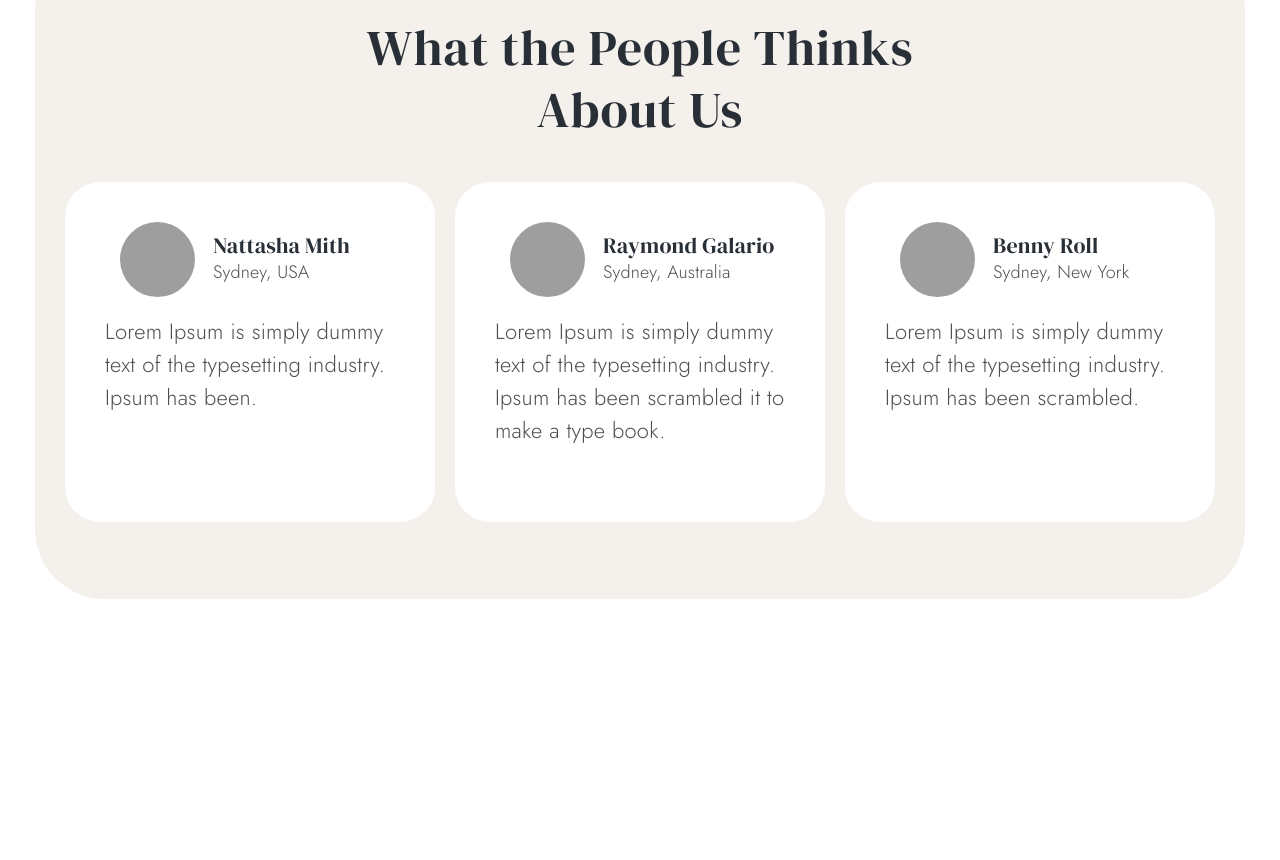
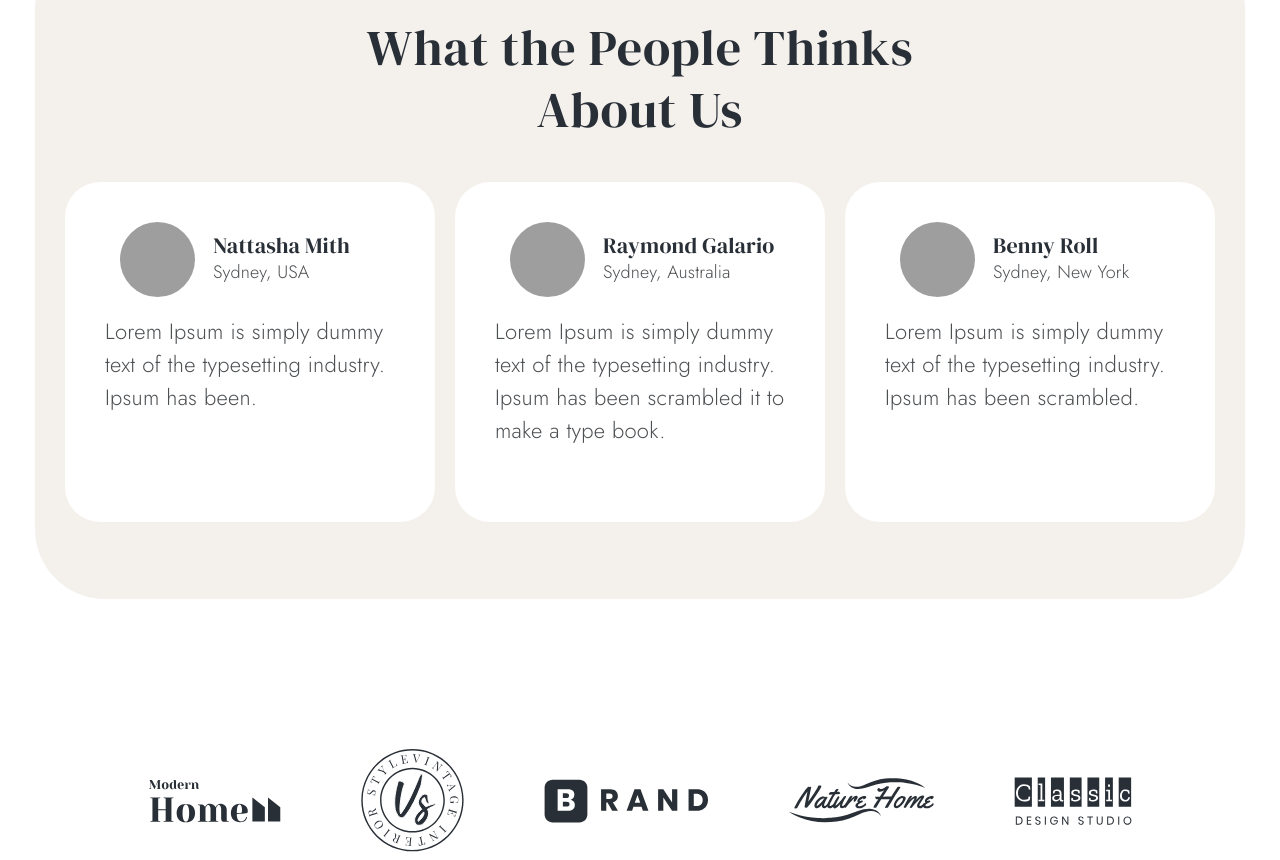
Before and after one commit to EkaterinaPushkova/interno_page, a plain HTML site: page index.html in a window 1280 px wide. Shown: the part 2289-3149 px from the top of the page. Before the commit the page ends 3046 px from the top, so only its background shows below. Drawn offline with Linux system fonts and the light colour scheme; grey boxes are pictures that could not be loaded.

Commit message:
feat: add clients logo

```diff
--- /dev/null
+++ b/css/clients_logo.css
@@ -0,0 +1,34 @@
+.clients_logo_container {
+    display: flex;
+    flex-direction: row;
+    justify-content: center;
+    align-items: center;
+    max-width: 100%;
+    overflow-x: auto;
+}
+
+.logo_1 {
+    content: url('/assets/icons/logo_clients/01.svg');
+}
+
+.logo_2 {
+    content: url('/assets/icons/logo_clients/02.svg');
+}
+
+.logo_3 {
+    content: url('/assets/icons/logo_clients/03.svg');
+}
+
+.logo_4 {
+    content: url('/assets/icons/logo_clients/04.svg');
+}
+
+.logo_5 {
+    content: url('/assets/icons/logo_clients/05.svg');
+}
+
+@media screen and (max-width: 1150px) {
+    .clients_logo_container {
+        justify-content: flex-start;
+    }
+}
--- a/css/estimate_section.css
+++ b/css/estimate_section.css
@@ -110,3 +110,9 @@
         color: var(--primary2);
     }
 }
+
+@media (max-width: 500px) {
+    .estimate_section_image {
+        display: none;
+    }
+}
--- a/css/header.css
+++ b/css/header.css
@@ -8,7 +8,7 @@
     padding: 60px 0;
 }
 
-.logo {
+.logo_header {
     display: flex;
     align-items: center;
     flex-direction: row;
@@ -50,7 +50,7 @@
         padding: var(--medium-size) 0;
     }
 
-    .logo {
+    .logo_header {
         font-size: var(--h3);
     }
 
--- a/css/index.css
+++ b/css/index.css
@@ -11,6 +11,7 @@
 @import './statements_section.css';
 @import './estimate_section.css';
 @import './reviews_section.css';
+@import './clients_logo.css';
 
 
 body {
--- a/index.html
+++ b/index.html
@@ -13,7 +13,7 @@
 
         <header class="header">
 
-            <div class="logo">
+            <div class="logo_header">
                 <div class="logo_icon"> </div>
                 <div>Interno</div>
             </div>
@@ -163,6 +163,14 @@
                     </div>
             </section>
 
+            <div class="clients_logo_container">
+                <div class="logo_1 logo"></div>
+                <div class="logo_2 logo"></div>
+                <div class="logo_3 logo"></div>
+                <div class="logo_4 logo"></div>
+                <div class="logo_5 logo"></div>
+            </div>
+
         </main>
     </div>
 </body>
--- a/styles_constants/components.css
+++ b/styles_constants/components.css
@@ -56,6 +56,13 @@
     margin-left: 15px;
 }
 
+.logo {
+    width: auto;
+    height: auto;
+    margin: 0 var(--medium-size);
+    background-repeat: no-repeat;
+}
+
 @media screen and (max-width: 500px) {
     .avatar {
         background-repeat: no-repeat;
```
Also changed, not shown: 1 other file.
